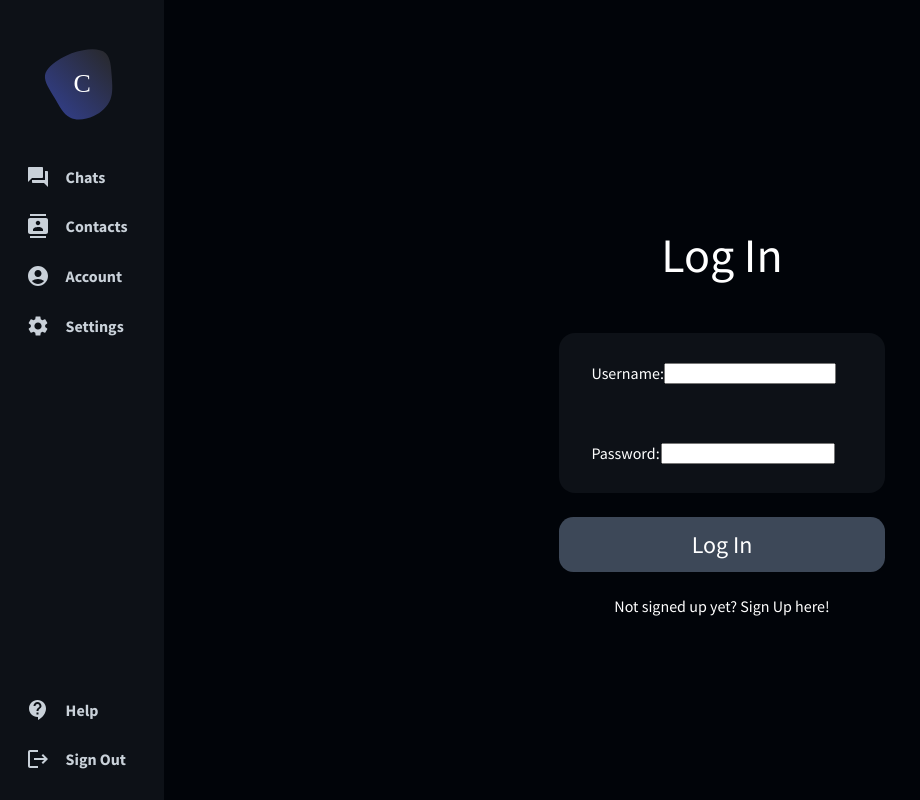
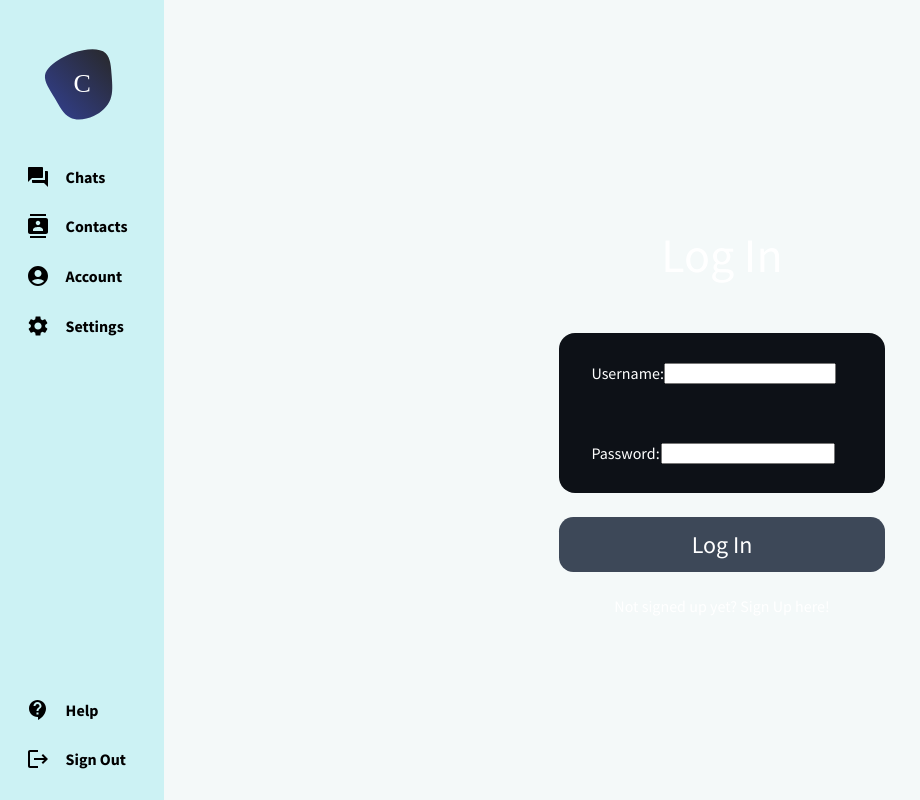
Before and after one commit to ZukLevinson/ChattingApp, a React (Create React App) app in the folder frontend/: page /login in a window 1280 px wide. Shown: the whole page, without its empty margins (0-920 px from the left). Built offline with nearby package versions, Linux system fonts and the light colour scheme; no server answers.

Commit message:
feat(state): add an initial redux store

```diff
--- a/frontend/package.json
+++ b/frontend/package.json
@@ -14,8 +14,11 @@
     "@types/websocket": "^1.0.4",
     "react": "^17.0.2",
     "react-dom": "^17.0.2",
+    "react-redux": "^7.2.5",
     "react-router-dom": "^5.3.0",
     "react-scripts": "4.0.3",
+    "redux": "^4.1.1",
+    "redux-thunk": "^2.3.0",
     "typescript": "^4.4.2",
     "websocket": "^1.0.34"
   },
--- a/frontend/src/components/FormInput/index.tsx
+++ b/frontend/src/components/FormInput/index.tsx
@@ -1,12 +1,14 @@
 import styles from "./index.module.css";
+import { useSelector } from "react-redux";
 
 interface Props {
   title: string;
 }
 
 export default function FormInput(props: Props) {
+  const theme = useSelector((state: any) => state.theme);
   return (
-    <div className={styles.container} data-theme="dark">
+    <div className={styles.container} data-theme={theme}>
       <div className={styles.label}>
         <label>{props.title}:</label>
       </div>
--- a/frontend/src/features/dashboard/index.tsx
+++ b/frontend/src/features/dashboard/index.tsx
@@ -3,10 +3,13 @@ import Chat from "../../components/Chat";
 import Login from "../login";
 import { BrowserRouter as Router, Switch, Route } from "react-router-dom";
 import Navbar from "../../components/Navbar";
+import { useSelector } from "react-redux";
 
 export default function Dashboard() {
+  const theme = useSelector((state: any) => state.theme);
+  console.log(theme);
   return (
-    <div className={styles.container} data-theme="dark">
+    <div className={styles.container} data-theme={theme}>
       <Router>
         <Navbar />
         <Switch>
--- a/frontend/src/index.tsx
+++ b/frontend/src/index.tsx
@@ -2,10 +2,14 @@ import React from "react";
 import ReactDOM from "react-dom";
 import "./index.css";
 import Dashboard from "./features/dashboard";
+import { Provider } from "react-redux";
+import { store } from "./state/store"
 
 ReactDOM.render(
   <React.StrictMode>
-    <Dashboard />
+    <Provider store={store}>
+      <Dashboard />
+    </Provider>
   </React.StrictMode>,
   document.getElementById("root")
 );
--- /dev/null
+++ b/frontend/src/state/index.tsx
@@ -0,0 +1,2 @@
+export * from "./store"
+export * as actionCreators from "./action-creator/index"
--- /dev/null
+++ b/frontend/src/state/reducers/index.tsx
@@ -0,0 +1,8 @@
+import { combineReducers } from "redux";
+import themeReducer from "./themeReducer"
+
+const reducers = combineReducers({
+    theme: themeReducer
+})
+
+export default reducers
--- /dev/null
+++ b/frontend/src/state/reducers/themeReducer.tsx
@@ -0,0 +1,20 @@
+const initialState = "light";
+
+interface Action {
+    type : string
+    payload : string
+}
+
+const reducer = (
+    state = initialState,
+    action : Action
+) => {
+    switch (action.type) {
+        case "changeTheme":
+            return action.payload;
+        default:
+            return state
+    }
+}
+
+export default reducer;
--- /dev/null
+++ b/frontend/src/state/store.tsx
@@ -0,0 +1,9 @@
+import { createStore, applyMiddleware } from "redux";
+import thunk from "redux-thunk"
+import reducers from "./reducers"
+
+export const store = createStore(
+    reducers,
+    {},
+    applyMiddleware(thunk)
+)
```
Also changed, not shown: frontend/src/state/action-creator/index.tsx (added, +8 -0 lines), 1 other file (tests, documents, lock files or other folders).
